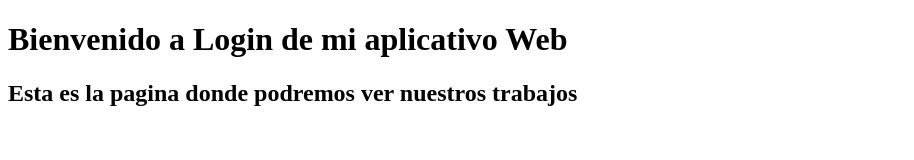
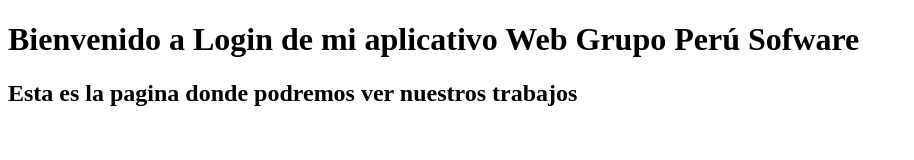
Before and after one commit to GerVincent/login_web, a plain HTML site: page Index.html in a window 1280 px wide. Shown: the whole page, without its empty margins (0-914 px from the left). Drawn offline with Linux system fonts and the light colour scheme.

Commit message:
Cambio de etiqueta bienvenido
Version 2

```diff
--- a/Index.html
+++ b/Index.html
@@ -1,10 +1,11 @@
 <!DOCTYPE html>
 <html>
     <head>
+        <meta charset="utf-8">
         <title>Grupo Perú Sofware</title>
     </head>
     <body>
-        <h1>Bienvenido a Login de mi aplicativo Web</h1>
+        <h1>Bienvenido a Login de mi aplicativo Web Grupo Perú Sofware</h1>
         <h2>Esta es la pagina donde podremos ver nuestros trabajos</h2>
     </body>
 </html>
```
